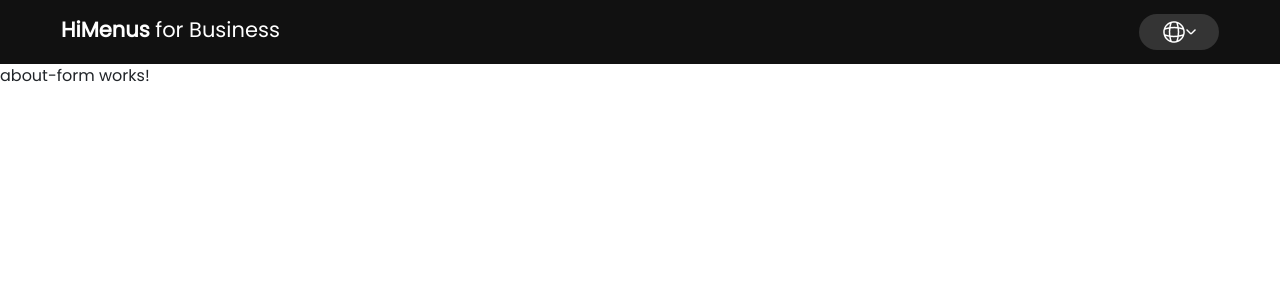
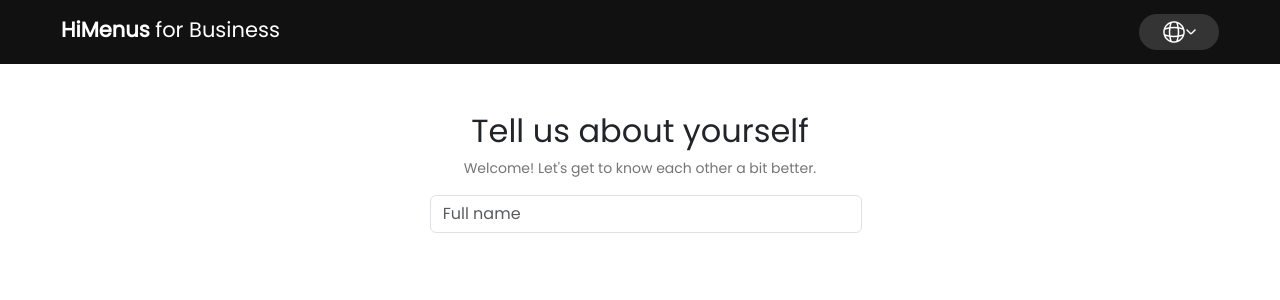
Before and after one commit to HaiderMalik12/multistep-signup-angular, an Angular app: page /about in a window 1280 px wide. Shown: the top 300 px of the page. Built offline with nearby package versions, Linux system fonts and the light colour scheme.

Commit message:
setup form

```diff
--- /dev/null
+++ b/src/app/about-form.component.css
@@ -0,0 +1,12 @@
+.about-tile {
+  color: var(--color-black);
+  font-weight: 600;
+  font-size: 26px;
+  line-height: 39px;
+}
+
+.sub-title {
+  color: var(--color-grey);
+  font-size: 14px;
+  line-height: 21px;
+}
--- a/src/app/about-form.component.ts
+++ b/src/app/about-form.component.ts
@@ -5,12 +5,32 @@ import { Component } from '@angular/core';
   standalone: true,
   imports: [],
   template: `
-    <p>
-      about-form works!
-    </p>
+    <div class="container mt-5">
+      <div class="row">
+        <h2 class="about-title text-center">Tell us about yourself</h2>
+      </div>
+      <div class="row">
+        <p class="text-center sub-title">
+          Welcome! Let's get to know each other a bit better.
+        </p>
+      </div>
+      <form>
+        <div class="row align-items-center justify-content-center ms-3 me-1">
+          <div class="col-md-8 col-lg-5 col-sm-12 mb-3">
+            <input
+              type="text"
+              class="form-control"
+              id="fullname"
+              aria-describedby="fullname"
+              placeholder="Full name"
+            />
+          </div>
+        </div>
+
+        <!-- <button type="submit" class="btn btn-primary">Submit</button> -->
+      </form>
+    </div>
   `,
-  styles: ``
+  styleUrl: './about-form.component.css',
 })
-export class AboutFormComponent {
-
-}
+export class AboutFormComponent {}
--- a/src/styles.css
+++ b/src/styles.css
@@ -1,3 +1,7 @@
+:root {
+  --color-grey: #757575;
+  --color-black: #111111;
+}
 @font-face {
   font-family: Poppins-Bold;
   src: url("./assets/fonts/Poppins-Bold.ttf");
```
